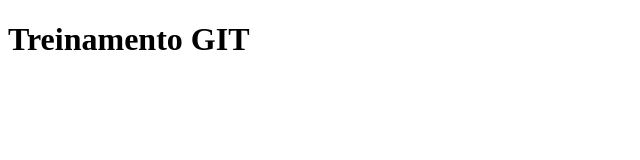
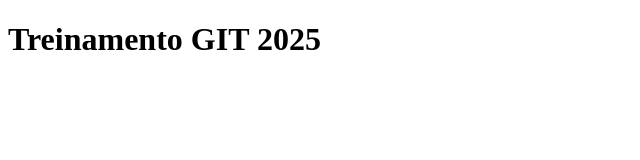
Before and after one commit to danielpps88/YT-matheusbattisti, a plain HTML site: page index.html in a window 1280 px wide. Shown: the whole page, without its empty margins (0-640 px from the left). Drawn offline with Linux system fonts and the light colour scheme.

Commit message:
alteracao do index

```diff
--- a/index.html
+++ b/index.html
@@ -6,6 +6,6 @@
     <title>Curso Git</title>
 </head>
 <body>
-    <h1>Treinamento GIT</h1>
+    <h1>Treinamento GIT 2025</h1>
 </body>
 </html>
```
